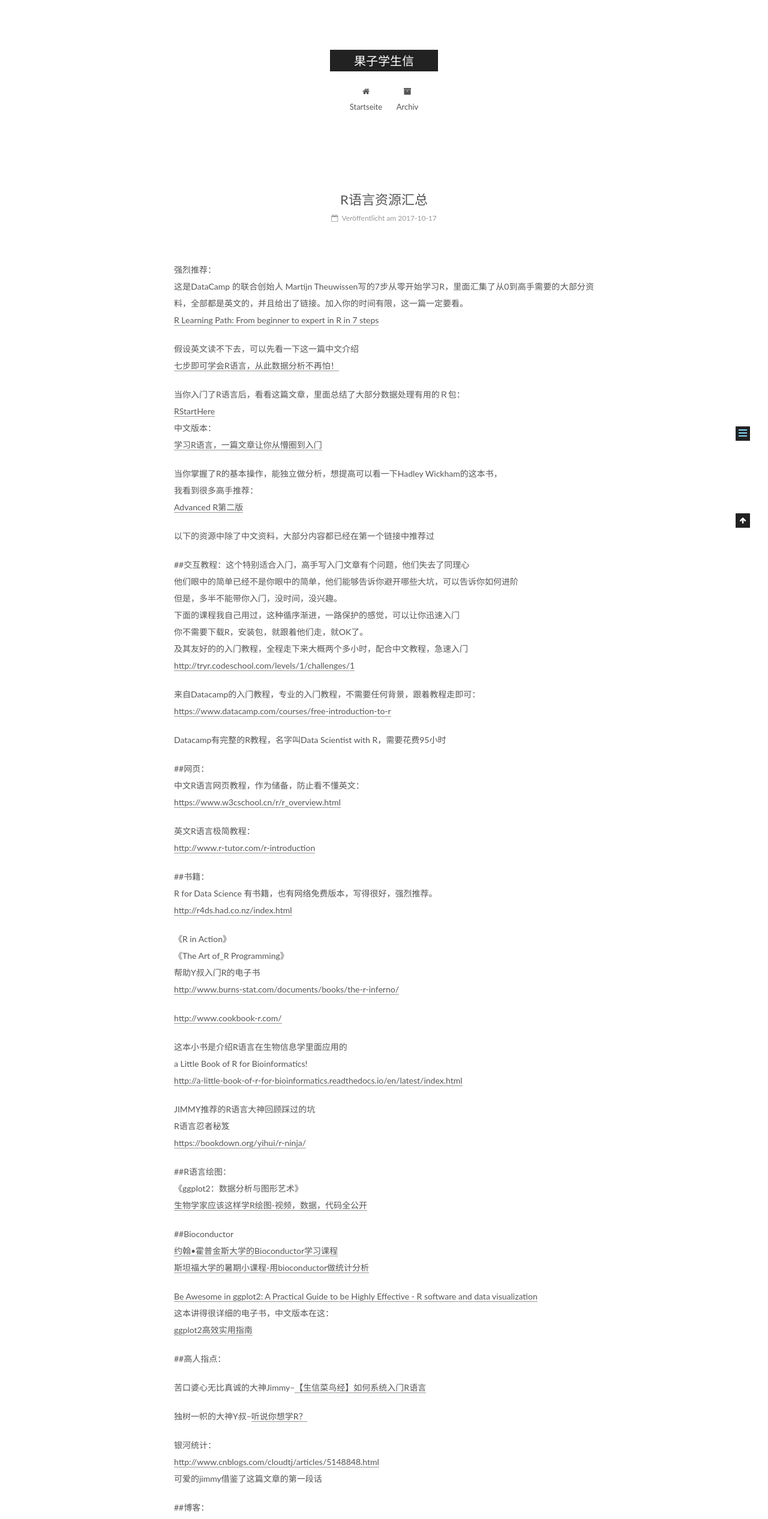
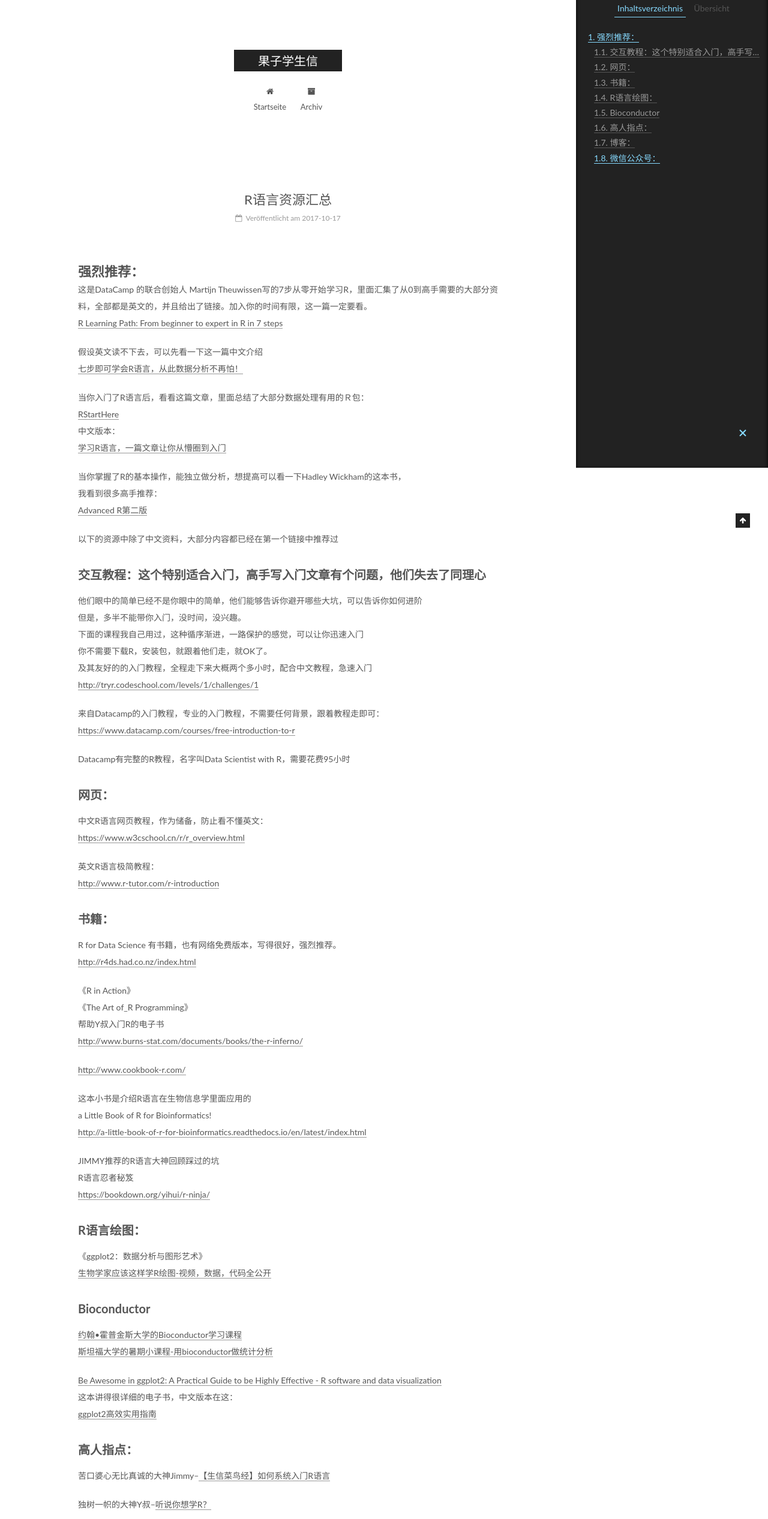
Before and after one commit to Shipeng-Guo/guo2sky.github.io, a plain HTML site: page 2017/10/17/01_R语言资源汇总/index.html in a window 1280 px wide. Shown: the part 20-2553 px from the top of the page at 60% size. Drawn offline with Linux system fonts and the light colour scheme.

Commit message:
Site updated: 2017-10-17 19:52:27

```diff
--- a/2017/10/17/01_R语言资源汇总/index.html
+++ b/2017/10/17/01_R语言资源汇总/index.html
@@ -86,7 +86,7 @@
 <meta property="og:site_name" content="果子学生信">
 <meta property="og:description" content="强烈推荐：这是DataCamp 的联合创始人 Martijn Theuwissen写的7步从零开始学习R，里面汇集了从0到高手需要的大部分资料，全部都是英文的，并且给出了链接。加入你的时间有限，这一篇一定要看。R Learning Path: From beginner to expert in R in 7 steps 假设英文读不下去，可以先看一下这一篇中文介绍七步即可学会R语言，从此数据分析">
 <meta property="og:locale" content="zh-CN">
-<meta property="og:updated_time" content="2017-10-17T09:31:05.604Z">
+<meta property="og:updated_time" content="2017-10-17T11:52:12.979Z">
 <meta name="twitter:card" content="summary">
 <meta name="twitter:title" content="R语言资源汇总">
 <meta name="twitter:description" content="强烈推荐：这是DataCamp 的联合创始人 Martijn Theuwissen写的7步从零开始学习R，里面汇集了从0到高手需要的大部分资料，全部都是英文的，并且给出了链接。加入你的时间有限，这一篇一定要看。R Learning Path: From beginner to expert in R in 7 steps 假设英文读不下去，可以先看一下这一篇中文介绍七步即可学会R语言，从此数据分析">
@@ -299,36 +299,40 @@
 
 
 
-        <p>强烈推荐：<br>这是DataCamp 的联合创始人 Martijn Theuwissen写的7步从零开始学习R，里面汇集了从0到高手需要的大部分资料，全部都是英文的，并且给出了链接。加入你的时间有限，这一篇一定要看。<br><a href="http://www.kdnuggets.com/2016/03/datacamp-r-learning-path-7-steps.html" target="_blank" rel="external">R Learning Path: From beginner to expert in R in 7 steps</a></p>
+        <h1 id="强烈推荐："><a href="#强烈推荐：" class="headerlink" title="强烈推荐："></a>强烈推荐：</h1><p>这是DataCamp 的联合创始人 Martijn Theuwissen写的7步从零开始学习R，里面汇集了从0到高手需要的大部分资料，全部都是英文的，并且给出了链接。加入你的时间有限，这一篇一定要看。<br><a href="http://www.kdnuggets.com/2016/03/datacamp-r-learning-path-7-steps.html" target="_blank" rel="external">R Learning Path: From beginner to expert in R in 7 steps</a></p>
 <p>假设英文读不下去，可以先看一下这一篇中文介绍<br><a href="https://mp.weixin.qq.com/s?__biz=MjM5ODU3OTIyOA==&amp;mid=2650665540&amp;idx=1&amp;sn=687257d9590377b6bc90ec303267668c&amp;chksm=bec1cf3789b64621837d79660b3ee099f5004fc62c9d10bf08f578b5aa4bf91215cf69eded2d&amp;mpshare=1&amp;scene=1&amp;srcid=1011gPBYI8izvEVIp3eR2eBu#rd" target="_blank" rel="external">七步即可学会R语言，从此数据分析不再怕！</a></p>
 <p>当你入门了R语言后，看看这篇文章，里面总结了大部分数据处理有用的Ｒ包：<br><a href="https://github.com/rstudio/RStartHere" target="_blank" rel="external">RStartHere</a><br>中文版本：<br><a href="http://www.xueqing.tv/cms/article/198" target="_blank" rel="external">学习R语言，一篇文章让你从懵圈到入门</a></p>
 <p>当你掌握了R的基本操作，能独立做分析，想提高可以看一下Hadley Wickham的这本书，<br>我看到很多高手推荐：<br><a href="https://adv-r.hadley.nz/" target="_blank" rel="external">Advanced R第二版</a></p>
 <p>以下的资源中除了中文资料，大部分内容都已经在第一个链接中推荐过</p>
-<p>##交互教程：这个特别适合入门，高手写入门文章有个问题，他们失去了同理心<br>他们眼中的简单已经不是你眼中的简单，他们能够告诉你避开哪些大坑，可以告诉你如何进阶<br>但是，多半不能带你入门，没时间，没兴趣。<br>下面的课程我自己用过，这种循序渐进，一路保护的感觉，可以让你迅速入门<br>你不需要下载R，安装包，就跟着他们走，就OK了。<br>及其友好的的入门教程，全程走下来大概两个多小时，配合中文教程，急速入门<br><a href="http://tryr.codeschool.com/levels/1/challenges/1" target="_blank" rel="external">http://tryr.codeschool.com/levels/1/challenges/1</a></p>
+<h2 id="交互教程：这个特别适合入门，高手写入门文章有个问题，他们失去了同理心"><a href="#交互教程：这个特别适合入门，高手写入门文章有个问题，他们失去了同理心" class="headerlink" title="交互教程：这个特别适合入门，高手写入门文章有个问题，他们失去了同理心"></a>交互教程：这个特别适合入门，高手写入门文章有个问题，他们失去了同理心</h2><p>他们眼中的简单已经不是你眼中的简单，他们能够告诉你避开哪些大坑，可以告诉你如何进阶<br>但是，多半不能带你入门，没时间，没兴趣。<br>下面的课程我自己用过，这种循序渐进，一路保护的感觉，可以让你迅速入门<br>你不需要下载R，安装包，就跟着他们走，就OK了。<br>及其友好的的入门教程，全程走下来大概两个多小时，配合中文教程，急速入门<br><a href="http://tryr.codeschool.com/levels/1/challenges/1" target="_blank" rel="external">http://tryr.codeschool.com/levels/1/challenges/1</a></p>
 <p>来自Datacamp的入门教程，专业的入门教程，不需要任何背景，跟着教程走即可：<br><a href="https://www.datacamp.com/courses/free-introduction-to-r" target="_blank" rel="external">https://www.datacamp.com/courses/free-introduction-to-r</a></p>
 <p>Datacamp有完整的R教程，名字叫Data Scientist with R，需要花费95小时</p>
-<p>##网页：<br>中文R语言网页教程，作为储备，防止看不懂英文：<br><a href="https://www.w3cschool.cn/r/r_overview.html" target="_blank" rel="external">https://www.w3cschool.cn/r/r_overview.html</a></p>
+<h2 id="网页："><a href="#网页：" class="headerlink" title="网页："></a>网页：</h2><p>中文R语言网页教程，作为储备，防止看不懂英文：<br><a href="https://www.w3cschool.cn/r/r_overview.html" target="_blank" rel="external">https://www.w3cschool.cn/r/r_overview.html</a></p>
 <p>英文R语言极简教程：<br><a href="http://www.r-tutor.com/r-introduction" target="_blank" rel="external">http://www.r-tutor.com/r-introduction</a></p>
-<p>##书籍：<br>R for Data Science 有书籍，也有网络免费版本，写得很好，强烈推荐。<br><a href="http://r4ds.had.co.nz/index.html" target="_blank" rel="external">http://r4ds.had.co.nz/index.html</a></p>
+<h2 id="书籍："><a href="#书籍：" class="headerlink" title="书籍："></a>书籍：</h2><p>R for Data Science 有书籍，也有网络免费版本，写得很好，强烈推荐。<br><a href="http://r4ds.had.co.nz/index.html" target="_blank" rel="external">http://r4ds.had.co.nz/index.html</a></p>
 <p>《R in Action》<br>《The Art of_R Programming》<br>帮助Y叔入门R的电子书<br><a href="http://www.burns-stat.com/documents/books/the-r-inferno/" target="_blank" rel="external">http://www.burns-stat.com/documents/books/the-r-inferno/</a></p>
 <p><a href="http://www.cookbook-r.com/" target="_blank" rel="external">http://www.cookbook-r.com/</a></p>
 <p>这本小书是介绍R语言在生物信息学里面应用的<br>a Little Book of R for Bioinformatics!<br><a href="http://a-little-book-of-r-for-bioinformatics.readthedocs.io/en/latest/index.html" target="_blank" rel="external">http://a-little-book-of-r-for-bioinformatics.readthedocs.io/en/latest/index.html</a></p>
 <p>JIMMY推荐的R语言大神回顾踩过的坑<br>R语言忍者秘笈<br><a href="https://bookdown.org/yihui/r-ninja/" target="_blank" rel="external">https://bookdown.org/yihui/r-ninja/</a></p>
-<p>##R语言绘图：<br>《ggplot2：数据分析与图形艺术》<br><a href="https://mp.weixin.qq.com/s?__biz=MzAxMDkxODM1Ng==&amp;mid=2247485127&amp;idx=1&amp;sn=f27dc776b64b9d9dc401ebadcb8a3f10&amp;chksm=9b48467cac3fcf6a284f25fc7dcf43c109bd3ae33ac30644dd01864181d276b165ba953a90ab&amp;mpshare=1&amp;scene=1&amp;srcid=1016PZdP3KmZFRnAE3zR2cYO#rd" target="_blank" rel="external">生物学家应该这样学R绘图-视频，数据，代码全公开</a></p>
-<p>##Bioconductor<br><a href="http://kasperdanielhansen.github.io/genbioconductor/" target="_blank" rel="external">约翰•霍普金斯大学的Bioconductor学习课程</a><br><a href="https://mp.weixin.qq.com/s?__biz=MzAxMDkxODM1Ng==&amp;mid=2247484405&amp;idx=2&amp;sn=2ccf1a3f844a4d81aac23866687112ee&amp;chksm=9b48434eac3fca584dd877386870aca6703e4bae3d5a3cebbc5a44641388f2b2a7c9d95467f9&amp;mpshare=1&amp;scene=1&amp;srcid=1016Lz1rhr1MOBcuEYmszCyE#rd" target="_blank" rel="external">斯坦福大学的暑期小课程-用bioconductor做统计分析</a></p>
+<h2 id="R语言绘图："><a href="#R语言绘图：" class="headerlink" title="R语言绘图："></a>R语言绘图：</h2><p>《ggplot2：数据分析与图形艺术》<br><a href="https://mp.weixin.qq.com/s?__biz=MzAxMDkxODM1Ng==&amp;mid=2247485127&amp;idx=1&amp;sn=f27dc776b64b9d9dc401ebadcb8a3f10&amp;chksm=9b48467cac3fcf6a284f25fc7dcf43c109bd3ae33ac30644dd01864181d276b165ba953a90ab&amp;mpshare=1&amp;scene=1&amp;srcid=1016PZdP3KmZFRnAE3zR2cYO#rd" target="_blank" rel="external">生物学家应该这样学R绘图-视频，数据，代码全公开</a></p>
+<h2 id="Bioconductor"><a href="#Bioconductor" class="headerlink" title="Bioconductor"></a>Bioconductor</h2><p><a href="http://kasperdanielhansen.github.io/genbioconductor/" target="_blank" rel="external">约翰•霍普金斯大学的Bioconductor学习课程</a><br><a href="https://mp.weixin.qq.com/s?__biz=MzAxMDkxODM1Ng==&amp;mid=2247484405&amp;idx=2&amp;sn=2ccf1a3f844a4d81aac23866687112ee&amp;chksm=9b48434eac3fca584dd877386870aca6703e4bae3d5a3cebbc5a44641388f2b2a7c9d95467f9&amp;mpshare=1&amp;scene=1&amp;srcid=1016Lz1rhr1MOBcuEYmszCyE#rd" target="_blank" rel="external">斯坦福大学的暑期小课程-用bioconductor做统计分析</a></p>
 <p><a href="http://www.sthda.com/english/wiki/be-awesome-in-ggplot2-a-practical-guide-to-be-highly-effective-r-software-and-data-visualization" target="_blank" rel="external">Be Awesome in ggplot2: A Practical Guide to be Highly Effective - R software and data visualization</a><br>这本讲得很详细的电子书，中文版本在这：<br><a href="https://vip.biotrainee.com/d/41-ggplot2" target="_blank" rel="external">ggplot2高效实用指南</a></p>
-<p>##高人指点：</p>
-<p>苦口婆心无比真诚的大神Jimmy–<a href="https://mp.weixin.qq.com/s?__biz=MzAxMDkxODM1Ng==&amp;mid=2247483985&amp;idx=1&amp;sn=70ba027ac4c39eb466d864cf0e72af68&amp;chksm=9b4842eaac3fcbfc0ef236cebba012ba5be8366f7d6b3790ab810b176a7e96a70d5f43c39f87&amp;mpshare=1&amp;scene=1&amp;srcid=1001uwTeAFkW9YGsBbvqIDNm#rd" target="_blank" rel="external">【生信菜鸟经】如何系统入门R语言</a></p>
+<h2 id="高人指点："><a href="#高人指点：" class="headerlink" title="高人指点："></a>高人指点：</h2><p>苦口婆心无比真诚的大神Jimmy–<a href="https://mp.weixin.qq.com/s?__biz=MzAxMDkxODM1Ng==&amp;mid=2247483985&amp;idx=1&amp;sn=70ba027ac4c39eb466d864cf0e72af68&amp;chksm=9b4842eaac3fcbfc0ef236cebba012ba5be8366f7d6b3790ab810b176a7e96a70d5f43c39f87&amp;mpshare=1&amp;scene=1&amp;srcid=1001uwTeAFkW9YGsBbvqIDNm#rd" target="_blank" rel="external">【生信菜鸟经】如何系统入门R语言</a></p>
 <p>独树一帜的大神Y叔–<a href="https://mp.weixin.qq.com/s?__biz=MzI5NjUyNzkxMg==&amp;mid=2247484641&amp;idx=1&amp;sn=3ff11eef4cf48ebc6c2d1b06be950834&amp;chksm=ec43b5a6db343cb04355c149b52bbd9bcb11b7983e48ddb5d40b85081003937d5e582b0f69b5&amp;mpshare=1&amp;scene=1&amp;srcid=07233bMUIkhViJgynZOFncko#rd" target="_blank" rel="external">听说你想学R？</a></p>
 <p>银河统计：<br><a href="http://www.cnblogs.com/cloudtj/articles/5148848.html" target="_blank" rel="external">http://www.cnblogs.com/cloudtj/articles/5148848.html</a><br>可爱的jimmy借鉴了这篇文章的第一段话</p>
-<p>##博客：<br>Y叔的博客（博客排版有待提高）<br><a href="http://guangchuangyu.github.io/" target="_blank" rel="external">http://guangchuangyu.github.io/</a></p>
+<h2 id="博客："><a href="#博客：" class="headerlink" title="博客："></a>博客：</h2><p>Y叔的博客（博客排版有待提高）<br><a href="http://guangchuangyu.github.io/" target="_blank" rel="external">http://guangchuangyu.github.io/</a></p>
 <p>粉丝日志(强烈推荐)博主是张丹<br><a href="http://blog.fens.me/" target="_blank" rel="external">http://blog.fens.me/</a><br>他写了一些列关于R的文章<br><a href="http://blog.fens.me/series-r/" target="_blank" rel="external">http://blog.fens.me/series-r/</a><br>目前他主要从事量化交易软件的开发</p>
 <p>银河统计：这里汇总了关于R的56篇文章<br><a href="http://www.cnblogs.com/cloudtj/category/780800.html" target="_blank" rel="external">http://www.cnblogs.com/cloudtj/category/780800.html</a></p>
 <p>任坤的博客，他是rlsit,pipeR的作者，他还写了一本书<br><a href="https://www.amazon.com/Learning-R-Programming-Kun-Ren/dp/178588977X?_encoding=UTF8&amp;psc=1" target="_blank" rel="external">Learning R Programming</a><br><a href="http://renkun.me/" target="_blank" rel="external">http://renkun.me/</a></p>
 <p><a href="http://www.zilhua.com/" target="_blank" rel="external">生物日志-鸣一道</a><br><a href="http://blog.qiubio.com:8080/" target="_blank" rel="external">糗世界</a> 好像挂了</p>
 <p><a href="https://yihui.name/" target="_blank" rel="external">谢益辉</a></p>
 <p><a href="https://ytlogos.github.io/" target="_blank" rel="external">严涛 浙江大学作物遗传育种在读研究生</a><br>可视化做得非常好！！</p>
-<p>##微信公众号：<br>Ｒ语言中文社区<br>每天进步一点点2015，主要集中在R语言和Python的学习上，从数据分析到机器学习<br>R语言<br>生信者言</p>
+<h2 id="微信公众号："><a href="#微信公众号：" class="headerlink" title="微信公众号："></a>微信公众号：</h2><ul>
+<li>Ｒ语言中文社区</li>
+<li>每天进步一点点2015，主要集中在R语言和Python的学习上，从数据分析到机器学习</li>
+<li>R语言</li>
+<li>生信者言</li>
+</ul>
 
 
     </div>
@@ -397,8 +401,17 @@
 
 
 
+        <ul class="sidebar-nav motion-element">
+          <li class="sidebar-nav-toc sidebar-nav-active" data-target="post-toc-wrap">
+            Inhaltsverzeichnis
+          </li>
+          <li class="sidebar-nav-overview" data-target="site-overview-wrap">
+            Übersicht
+          </li>
+        </ul>
 
-      <section class="site-overview-wrap sidebar-panel sidebar-panel-active">
+
+      <section class="site-overview-wrap sidebar-panel">
         <div class="site-overview">
           <div class="site-author motion-element" itemprop="author" itemscope itemtype="http://schema.org/Person">
 
@@ -442,6 +455,22 @@
         </div>
       </section>
 
+
+      <!--noindex-->
+        <section class="post-toc-wrap motion-element sidebar-panel sidebar-panel-active">
+          <div class="post-toc">
+
+
+
+
+
+
+              <div class="post-toc-content"><ol class="nav"><li class="nav-item nav-level-1"><a class="nav-link" href="#强烈推荐："><span class="nav-number">1.</span> <span class="nav-text">强烈推荐：</span></a><ol class="nav-child"><li class="nav-item nav-level-2"><a class="nav-link" href="#交互教程：这个特别适合入门，高手写入门文章有个问题，他们失去了同理心"><span class="nav-number">1.1.</span> <span class="nav-text">交互教程：这个特别适合入门，高手写入门文章有个问题，他们失去了同理心</span></a></li><li class="nav-item nav-level-2"><a class="nav-link" href="#网页："><span class="nav-number">1.2.</span> <span class="nav-text">网页：</span></a></li><li class="nav-item nav-level-2"><a class="nav-link" href="#书籍："><span class="nav-number">1.3.</span> <span class="nav-text">书籍：</span></a></li><li class="nav-item nav-level-2"><a class="nav-link" href="#R语言绘图："><span class="nav-number">1.4.</span> <span class="nav-text">R语言绘图：</span></a></li><li class="nav-item nav-level-2"><a class="nav-link" href="#Bioconductor"><span class="nav-number">1.5.</span> <span class="nav-text">Bioconductor</span></a></li><li class="nav-item nav-level-2"><a class="nav-link" href="#高人指点："><span class="nav-number">1.6.</span> <span class="nav-text">高人指点：</span></a></li><li class="nav-item nav-level-2"><a class="nav-link" href="#博客："><span class="nav-number">1.7.</span> <span class="nav-text">博客：</span></a></li><li class="nav-item nav-level-2"><a class="nav-link" href="#微信公众号："><span class="nav-number">1.8.</span> <span class="nav-text">微信公众号：</span></a></li></ol></li></ol></div>
+
+
+          </div>
+        </section>
+      <!--/noindex-->
 
 
 
--- a/css/main.css
+++ b/css/main.css
@@ -1822,7 +1822,7 @@ pre .javascript .function {
   width: 4px;
   height: 4px;
   border-radius: 50%;
-  background: #6c5338;
+  background: #57f6e0;
 }
 .links-of-blogroll {
   font-size: 13px;
```
Also changed, not shown: index.html (+14 -10 lines).
